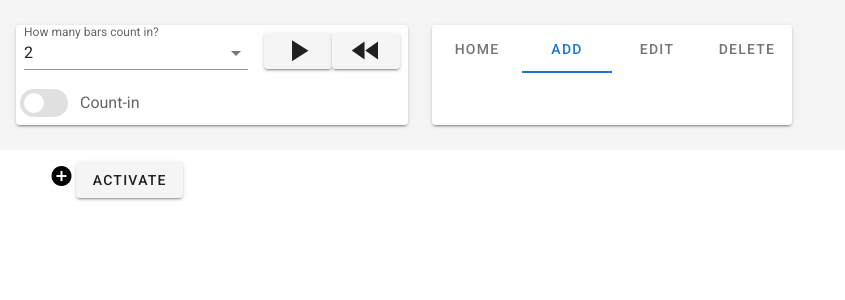
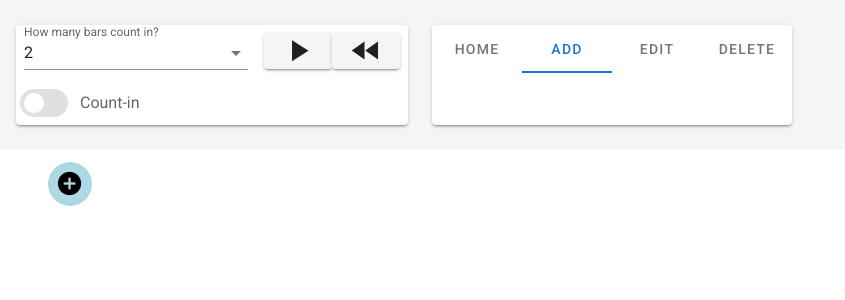
Before and after one commit to duncantaylor85/metronome_app, a Vue app: page / in a window 1280 px wide. Shown: the top 300 px of the page, without its empty margins (0-845 px from the left). Built offline with nearby package versions, Linux system fonts and the light colour scheme.

Commit message:
changed CSS to be more visually appealing

```diff
--- a/src/components/MusicRendering.vue
+++ b/src/components/MusicRendering.vue
@@ -2,10 +2,10 @@
   <div class="music-renderer">
     <v-container>
       <v-row class="d-flex flex-wrap">
-        <v-btn :class="{ plusButton: plusButtonBeat }" color="black" @click="subButtonStatus.noBarsBehaviour" small icon v-if="barCount == 0 && subButtonStatus.noBarsBehaviour"
+        <v-btn :class="{ plusButton: plusButtonBeat, subButton: true }" color="black" @click="subButtonStatus.noBarsBehaviour" large icon v-if="barCount == 0 && subButtonStatus.noBarsBehaviour"
           ><v-icon>{{ subButtonStatus.icon }}</v-icon>
         </v-btn>
-        <v-btn @click="activatePlusButtonBeat">Activate</v-btn>
+
         <v-img v-for="(bar, index) in barCount" :gradient="gradient[index]" @click="selectBar(bar)" :key="index" class="mb-7" max-width="177" src="@/assets/singlebar.jpg"
           ><span class="ml-1 my-0 font-weight-bold">
             {{ getTimeSigNumeratorOf(bar) }}
@@ -15,7 +15,7 @@
             {{ getTimeSigDenominatorOf(bar) }}
           </p>
 
-          <v-btn class="mt-n5 mr-n5" color="black" absolute top right icon large v-if="subButtonStatus.visibility" @click.native="subButtonStatus.executeFunction(bar)"
+          <v-btn class="mt-n2 mr-n3 subButton" color="black" absolute top right icon small v-if="subButtonStatus.visibility" @click.native="subButtonStatus.executeFunction(bar)"
             ><v-icon>{{ subButtonStatus.icon }}</v-icon></v-btn
           >
         </v-img>
@@ -43,7 +43,7 @@ export default {
       this.plusButtonBeat = true;
       setTimeout(() => {
         this.plusButtonBeat = false;
-      }, 1400);
+      }, 900);
     },
 
     markBar(barNumber) {
@@ -109,6 +109,9 @@ export default {
     },
   },
   mounted() {
+    bus.$on("animate-plus-button", () => {
+      this.activatePlusButtonBeat();
+    });
     this.userPositionInterface = playbackModel.getUserPositionInterface();
   },
   created() {
@@ -125,6 +128,9 @@ export default {
 </script>
 
 <style scoped>
+.subButton {
+  background-color: lightblue;
+}
 /* . {
   -webkit-transform: scale(2);
   -moz-transform: scale(2);
@@ -133,14 +139,14 @@ export default {
   transform: scale(2);
 } */
 .plusButton {
-  animation: scaler 0.7s 2 linear;
+  animation: scaler 0.4s 2 linear;
 }
 @keyframes scaler {
   from {
     transform: scale(1);
   }
   to {
-    transform: scale(1.5);
+    transform: scale(2);
   }
 }
 </style>
--- a/src/views/Home.vue
+++ b/src/views/Home.vue
@@ -93,6 +93,7 @@ export default {
         this.selectMode("home");
         this.menuData.tabSelected = 0;
       } else {
+        bus.$emit("animate-plus-button");
         console.log("need to do something when play is clicked without bars");
       }
     },
```
